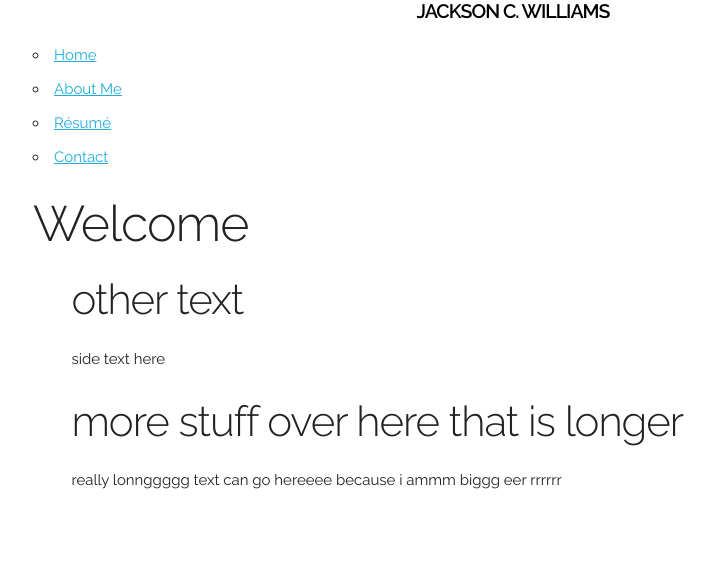
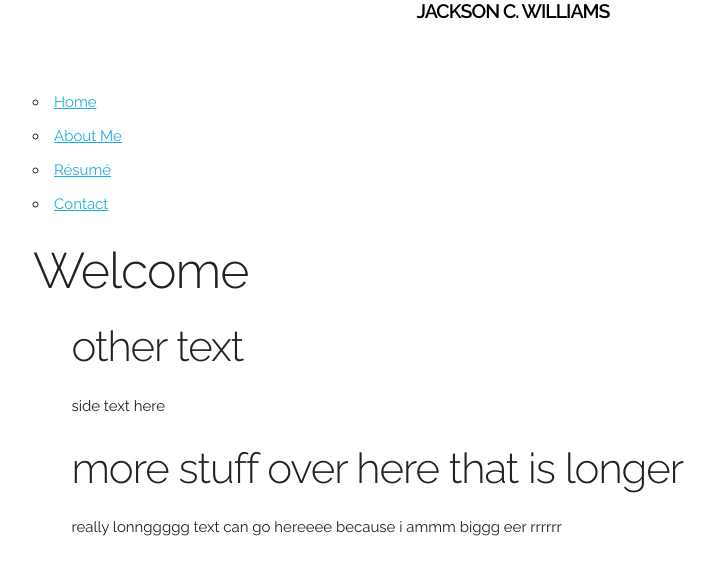
Before and after one commit to jacksoncwilliams/jackson-erin, a Jekyll site: the page built from simpleindex.html, in a window 1280 px wide. Shown: the top 575 px of the page, without its empty margins (127-842 px from the left). Built offline with Jekyll 4.4.1, drawn with Linux system fonts in a browser that asks for light colours.

Commit message:
Update simple.css

```diff
--- a/css/simple.css
+++ b/css/simple.css
@@ -1,8 +1,34 @@
-header { height:auto; width:100%; background:#fff; overflow:hidden;
+/* =============================================================================
+   Header Name Area
+   ========================================================================== */
+header {
+  height:auto;
+  width:100%;
+  background:#fff;
+  overflow:hidden;
+  height: 90px;
+  position: inherit;
 }
-.main-name { text-align:center;  text-transform:uppercase; text-decoration: none; font-weight:800; font-size:1.3em;
+
+.main-name {
+  text-align:center;
+  text-transform:uppercase;
+  text-decoration: none;
+  font-weight:800;
+  font-size:1.3em;
 }
-.main-name a { padding:20px; color:#000; text-decoration: none;
+
+.main-name a {
+  padding:20px;
+  color:#000;
+  text-decoration: none;
 }
-.main-name a:hover { color:#e6af61; text-decoration: none;
+
+.main-name a:hover {
+  color:#e6af61; t
+  ext-decoration: none;
 }
+
+/* =============================================================================
+   Next Area
+   ========================================================================== */
```
